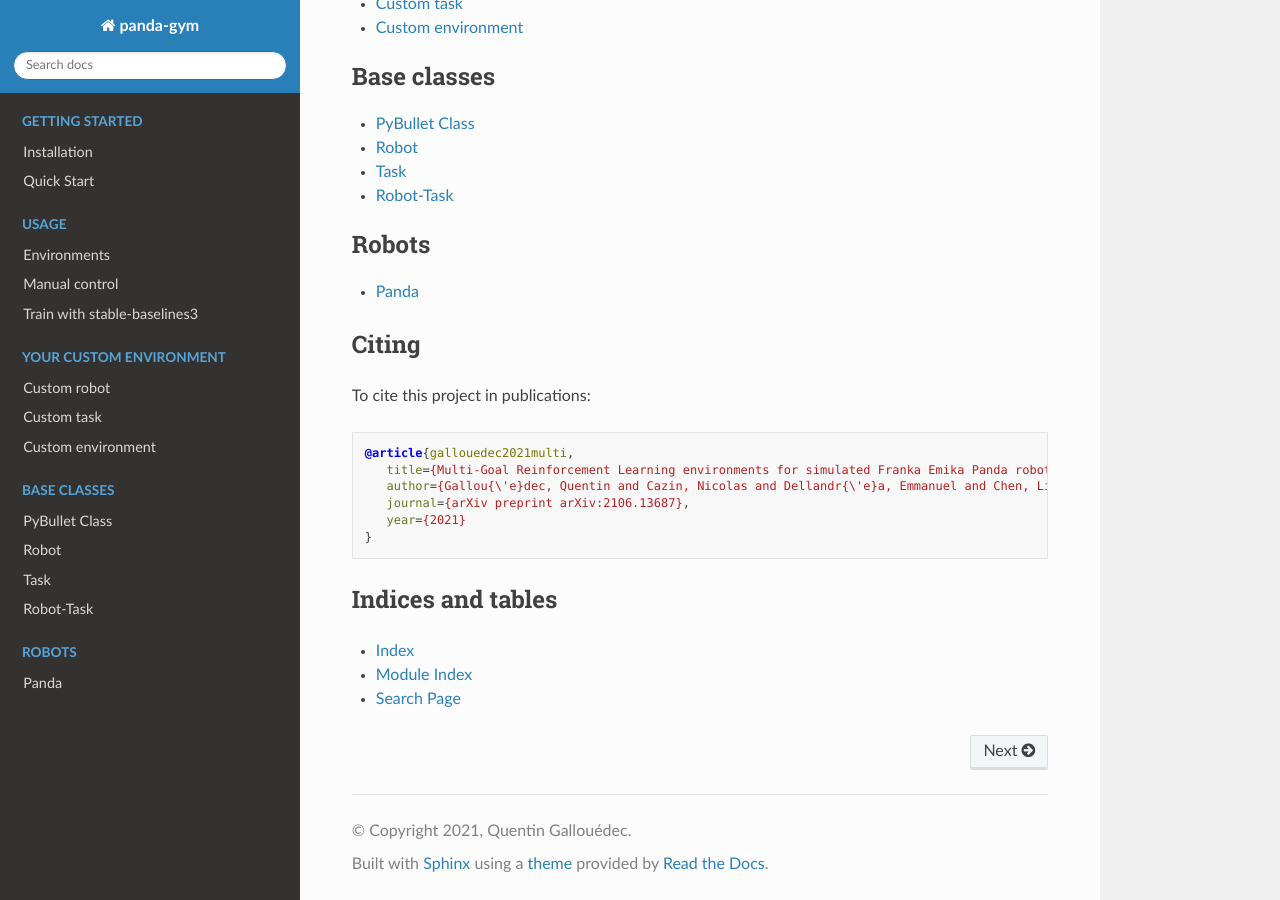
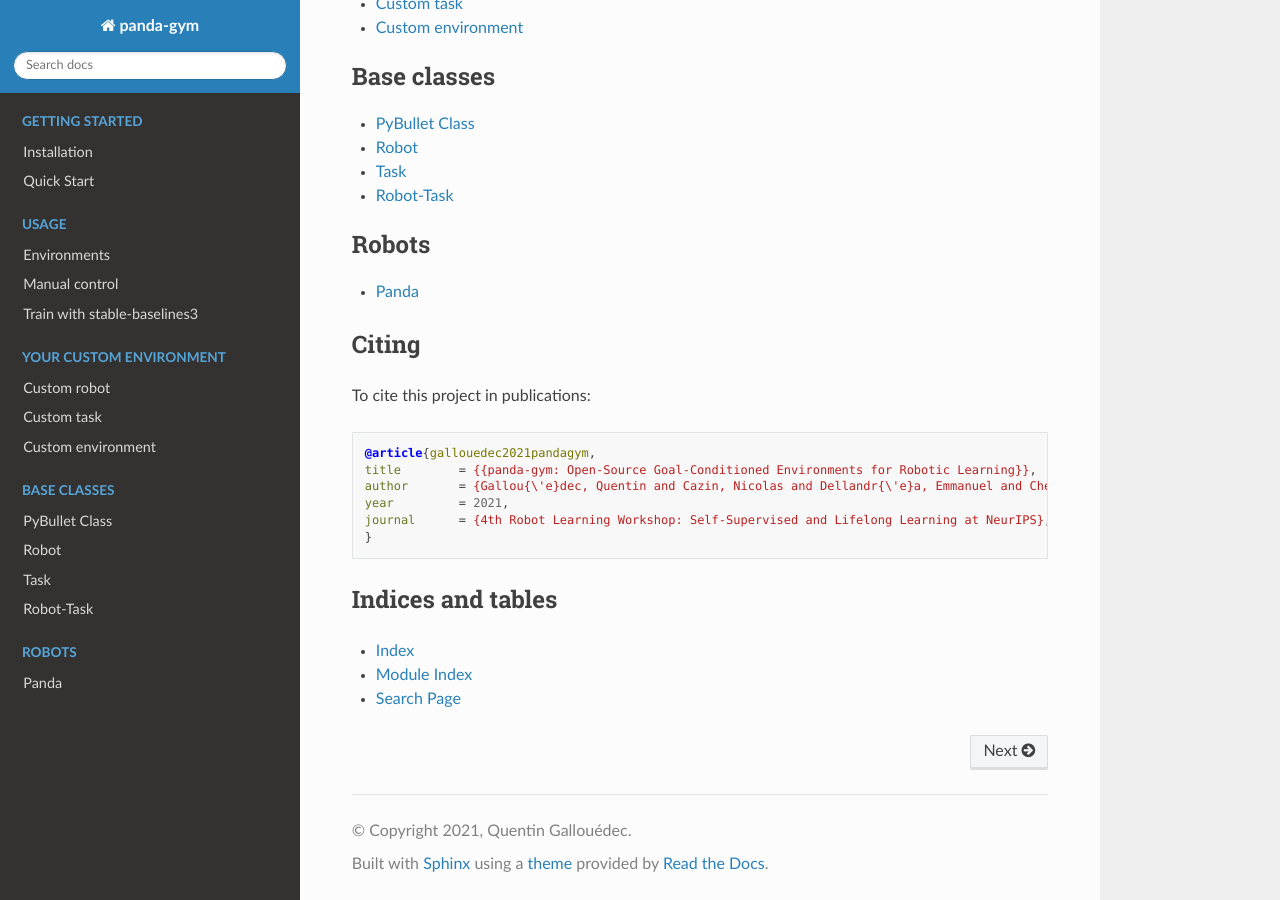
Before and after one commit to qgallouedec/panda-gym, a Sphinx documentation site: the page built from docs/index.rst, in a window 1280 px wide and 900 px high, scrolled down 504 px. Built offline with Sphinx 7.4.7 and the Read the Docs theme 2.0.0, drawn with Linux system fonts in a browser that asks for light colours.

Commit message:
update citation

```diff
--- a/docs/index.rst
+++ b/docs/index.rst
@@ -51,11 +51,11 @@
 
 .. code-block:: bibtex
 
-   @article{gallouedec2021multi,
-      title={Multi-Goal Reinforcement Learning environments for simulated Franka Emika Panda robot},
-      author={Gallou{\'e}dec, Quentin and Cazin, Nicolas and Dellandr{\'e}a, Emmanuel and Chen, Liming},
-      journal={arXiv preprint arXiv:2106.13687},
-      year={2021}
+   @article{gallouedec2021pandagym,
+   title        = {{panda-gym: Open-Source Goal-Conditioned Environments for Robotic Learning}},
+   author       = {Gallou{\'e}dec, Quentin and Cazin, Nicolas and Dellandr{\'e}a, Emmanuel and Chen, Liming},
+   year         = 2021,
+   journal      = {4th Robot Learning Workshop: Self-Supervised and Lifelong Learning at NeurIPS},
    }
 
 
```
Also changed, not shown: README.md (+2 -2 lines).
